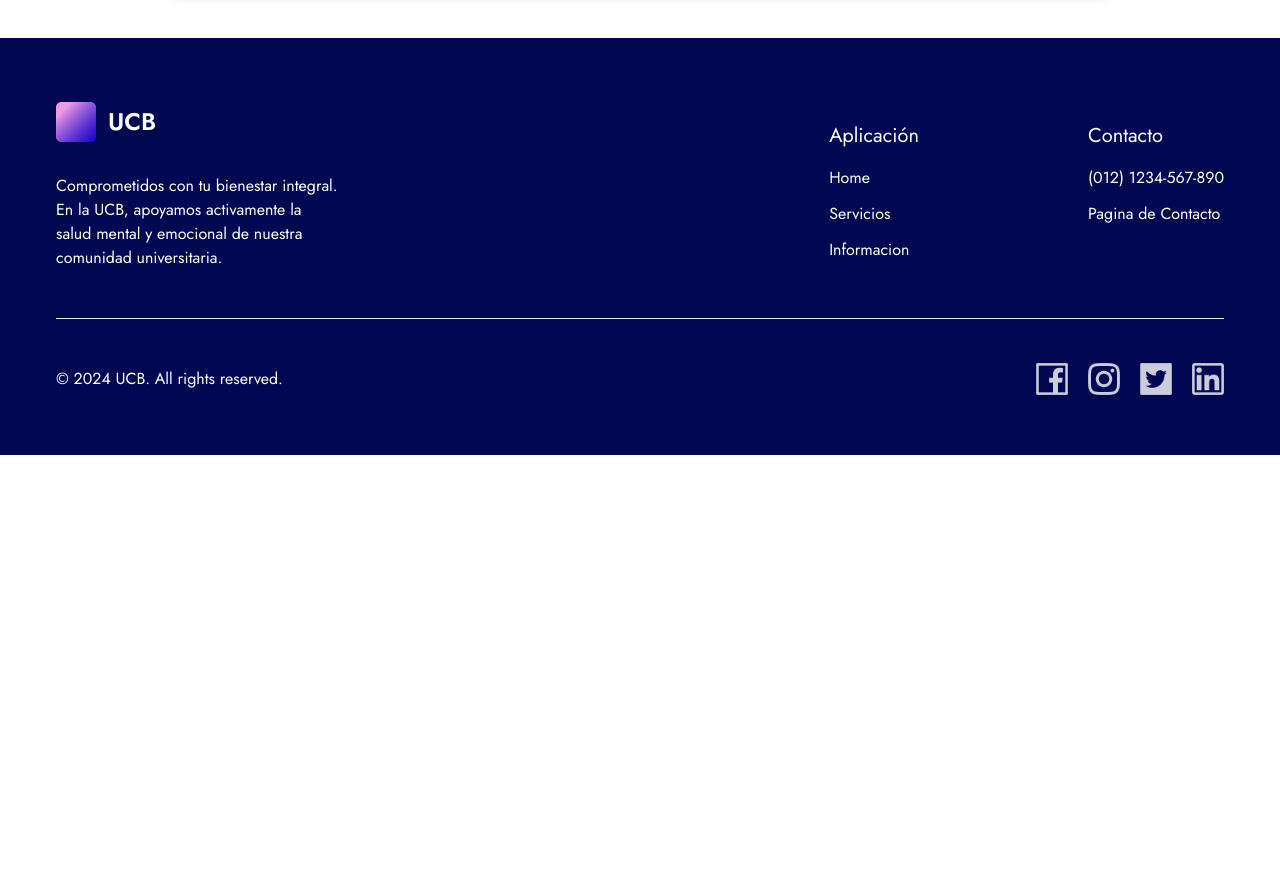
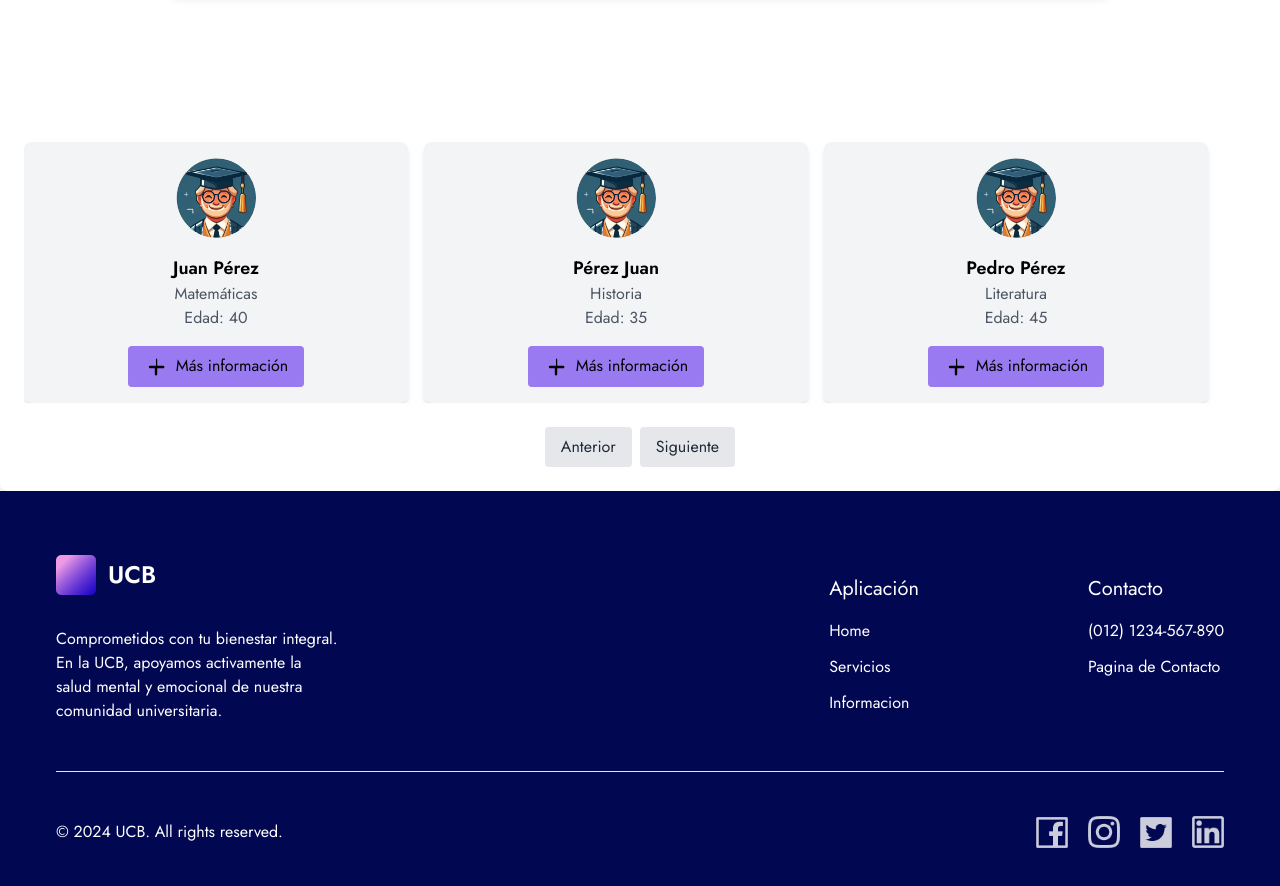
Before and after one commit to 615Alberto615/SeguridadFront, a React (Vite) app: page /homedocente in a window 1280 px wide. Shown: the part 1136-2022 px from the top of the page. Before the commit the page ends 1591 px from the top, so only its background shows below. Built offline with nearby package versions, Linux system fonts and the light colour scheme.

Commit message:
Componente Docentes agregado

```diff
--- a/src/App.jsx
+++ b/src/App.jsx
@@ -13,6 +13,7 @@ import Horarios from './components/logeado/Horarios';
 import HomeDocente from "./components/HomeDocente.jsx";
 import HorarioDocente from "./components/HorarioDocente.jsx";
 import CitaDocente from "./components/CitaDocente.jsx";
+import Docentes from "./components/Docentes.jsx";
 function App() {
   const isLoggedIn = true;
   let location = useLocation(); // Esta es la ubicación actual en tu app.
@@ -25,7 +26,7 @@ function App() {
         <Route path="/" element={<><Home/><Informacion/><About/><Newsletter/><Fotter/></>} />
         <Route path="/login" element={<LogIn />} />
         <Route path="/horarios" element={<Horarios />} />
-        <Route path="/homedocente" element={<><HomeDocente/><HorarioDocente/><CitaDocente/><Fotter/></>} />
+        <Route path="/homedocente" element={<><HomeDocente/><HorarioDocente/><CitaDocente/><Docentes/><Fotter/></>} />
         {/* Agrega aquí el resto de tus rutas */}
       </Routes>
     </>
--- /dev/null
+++ b/src/components/Docentes.jsx
@@ -0,0 +1,102 @@
+import { useState } from 'react';
+import user from '../assets/user2.png';
+
+const docentes = [
+    { id: 1, nombre: "Juan Pérez", carnet: "123456", especialidad: "Matemáticas", edad: 40 },
+    { id: 2, nombre: "Pérez Juan", carnet: "123456", especialidad: "Historia", edad: 35 },
+    { id: 3, nombre: "Pedro Pérez", carnet: "123456", especialidad: "Literatura", edad: 45 },
+    { id: 4, nombre: "María García", carnet: "654321", especialidad: "Física", edad: 38 },
+    { id: 5, nombre: "Ana López", carnet: "987654", especialidad: "Química", edad: 42 },
+    { id: 6, nombre: "Luis Rodríguez", carnet: "456789", especialidad: "Biología", edad: 39 },
+    { id: 7, nombre: "Marta Martínez", carnet: "456123", especialidad: "Inglés", edad: 36 },
+    // Más docentes aquí
+];
+
+const Docentes = () => {
+    const [paginaActual, setPaginaActual] = useState(1);
+    const [docenteSeleccionado, setDocenteSeleccionado] = useState(null);
+
+    const mostrarModal = (docente) => {
+        setDocenteSeleccionado(docente);
+    };
+
+    const cerrarModal = () => {
+        setDocenteSeleccionado(null);
+    };
+
+    const primerDocente = (paginaActual - 1) * 3;
+    const ultimoDocente = primerDocente + 2;
+
+    return (
+        <div className="container mx-auto mt-20">
+            <div className="bg-white shadow-xl rounded-lg p-6">
+                <div className="flex overflow-x-auto space-x-4">
+                    {docentes.slice(primerDocente, ultimoDocente + 1).map((docente) => (
+                        <div key={docente.id} className="w-96 bg-gray-100 p-4 rounded-lg shadow-md transition duration-500 ease-in-out transform hover:-translate-y-1 hover:scale-105">
+                            <img src={user} alt="Docente" className="w-20 h-20 rounded-full mx-auto mb-4" />
+                            <div>
+                                <h2 className="text-lg font-semibold text-center">{docente.nombre}</h2>
+                                <p className="text-gray-600 text-center">{docente.especialidad}</p>
+                                <p className="text-gray-600 text-center">Edad: {docente.edad}</p>
+                            </div>
+                            <div className="mt-4 flex justify-center">
+                                <button className="bg-secondary py-2 px-4 transition-all duration-300 rounded hover:text-white hover:bg-indigo-600" onClick={() => mostrarModal(docente)}>
+                                    <svg className="w-6 h-6 inline-block mr-2" xmlns="http://www.w3.org/2000/svg" viewBox="0 0 20 20" fill="currentColor">
+                                        <path fillRule="evenodd" d="M10 3a1 1 0 011 1v5h5a1 1 0 110 2h-5v5a1 1 0 11-2 0v-5H5a1 1 0 110-2h5V4a1 1 0 011-1z" clipRule="evenodd" />
+                                    </svg>
+                                    Más información
+                                </button>
+                            </div>
+                        </div>
+                    ))}
+                </div>
+                <div className="flex justify-center mt-6">
+                    <button className="mx-1 px-4 py-2 bg-gray-200 text-gray-800 rounded hover:bg-gray-300 transition duration-300 ease-in-out" onClick={() => setPaginaActual(paginaActual - 1)} disabled={paginaActual <= 1}>
+                        Anterior
+                    </button>
+                    <button className="mx-1 px-4 py-2 bg-gray-200 text-gray-800 rounded hover:bg-gray-300 transition duration-300 ease-in-out" onClick={() => setPaginaActual(paginaActual + 1)} disabled={ultimoDocente >= docentes.length}>
+                        Siguiente
+                    </button>
+                </div>
+            </div>
+            {docenteSeleccionado && (
+                <div className="fixed inset-0 flex justify-center items-center z-50">
+                    <div className="absolute inset-0 bg-gray-900 bg-opacity-50"></div>
+                    <div className="bg-white rounded-lg p-8 max-w-lg z-50">
+                        <div className="flex justify-end">
+                            <button className="text-red-500 text-2xl font-bold" onClick={cerrarModal}>Cerrar</button>
+                        </div>
+                        <div className="flex flex-col items-center justify-center bg-gray-100 p-4 rounded shadow-lg">
+                            {/* Aquí puedes agregar el icono del usuario */}
+                            <div className="mb-4">
+                                <svg className="w-16 h-16" xmlns="http://www.w3.org/2000/svg" fill="none" viewBox="0 0 24 24" stroke="currentColor">
+                                    <path strokeLinecap="round" strokeLinejoin="round" strokeWidth={2} d="M4 4v16h16V4H4zm8 9a4 4 0 100-8 4 4 0 000 8zm-4 6a4 4 0 108 0H8z" />
+                                </svg>
+                            </div>
+                            <div className="flex justify-between w-full mb-2">
+                                <span className="font-bold text-lg">Nombre:</span>
+                                <span className="text-lg">{docenteSeleccionado.nombre}</span>
+                            </div>
+                            <div className="flex justify-between w-full mb-2">
+                                <span className="font-bold text-lg">Especialidad:</span>
+                                <span className="text-lg">{docenteSeleccionado.especialidad}</span>
+                            </div>
+                            <div className="flex justify-between w-full mb-2">
+                                <span className="font-bold text-lg">Edad:</span>
+                                <span className="text-lg">{docenteSeleccionado.edad}</span>
+                            </div>
+                            <div className="flex justify-between w-full mb-2">
+                                <span className="font-bold text-lg">Carnet:</span>
+                                <span className="text-lg">{docenteSeleccionado.carnet}</span>
+                            </div>
+                        </div>
+                    </div>
+                </div>
+            )}
+
+
+        </div>
+    );
+};
+
+export default Docentes;
```
